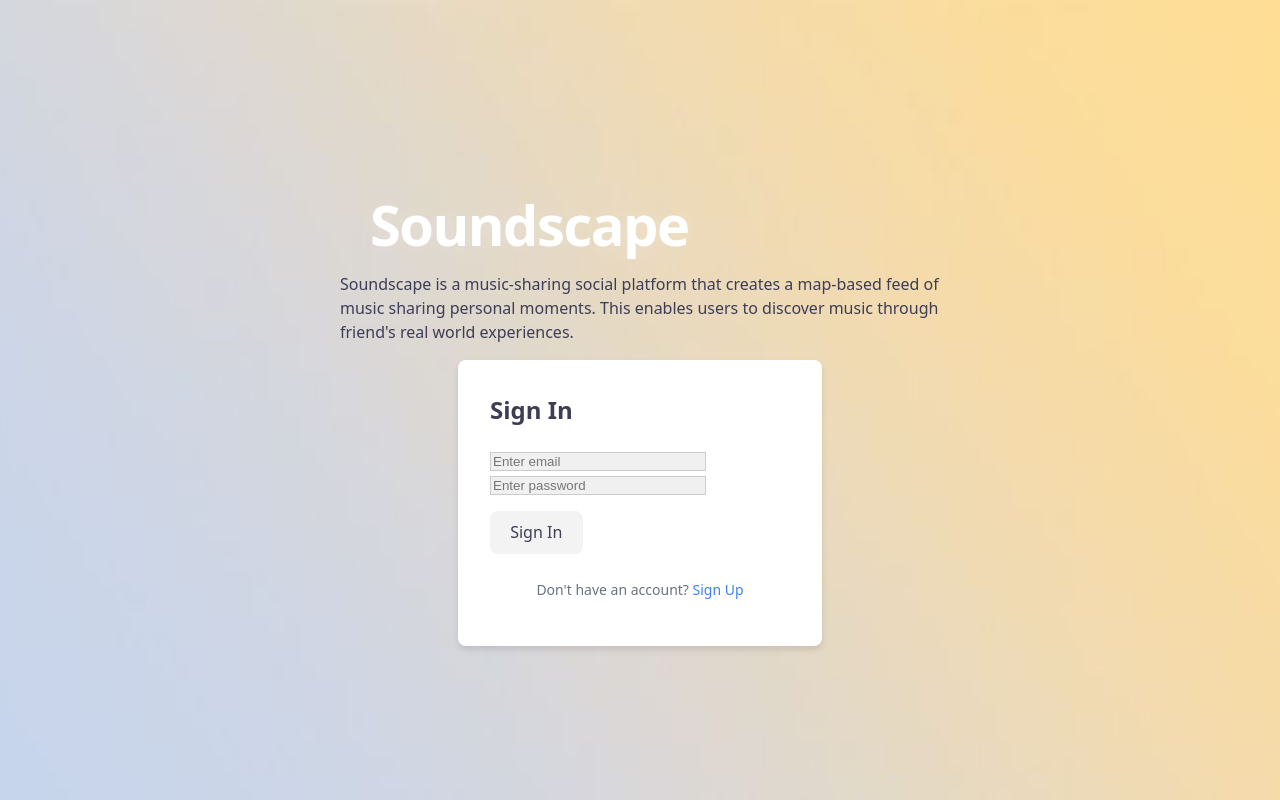
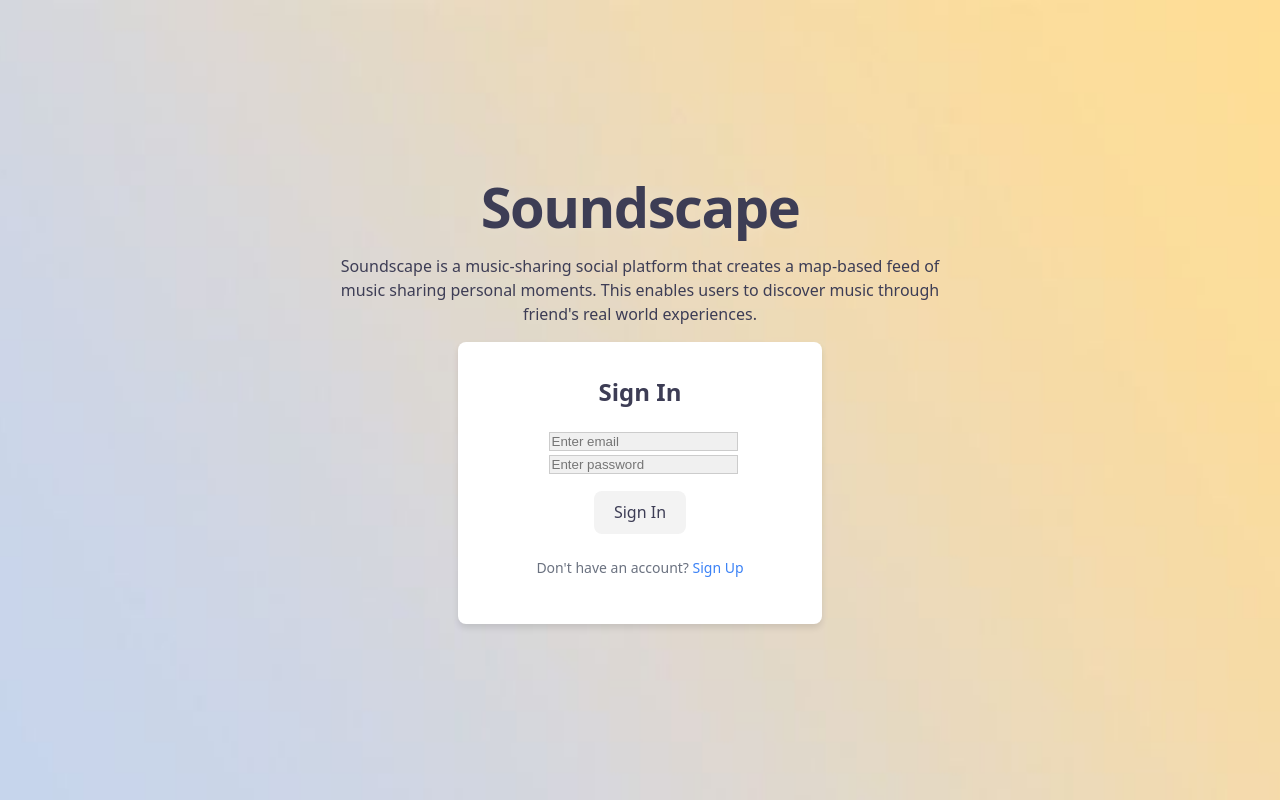
Before and after one commit to jmcelhone/Soundscape, a React (Vite) app in the folder client/: page / in a window 1280 px wide. Built offline with nearby package versions, Linux system fonts and the light colour scheme; no server answers.

Commit message:
fixed some styling affecting landing page alignment

```diff
--- a/client/src/style/App.css
+++ b/client/src/style/App.css
@@ -65,12 +65,7 @@
   align-items: center;
   justify-content: center;
   color: #3d3d55;
-}
-
-.landing-content h1 {
-  width: 100%;
-  margin-top: 0;
-  margin-bottom: 0;
+  text-align: center;
 }
 
 .App {
@@ -95,3 +90,10 @@
   letter-spacing: -1.5px;
   text-shadow: 0 0 20px rgba(255, 255, 255, 0.2);
 }
+
+.landing-content h1 {
+  color: #3d3d55;
+  width: 100%;
+  margin: 0;
+  text-align: center;
+}
--- a/client/src/style/Login.css
+++ b/client/src/style/Login.css
@@ -5,6 +5,10 @@
   box-shadow: 0 4px 6px rgba(0, 0, 0, 0.1);
   width: 100%;
   max-width: 300px;
+  display: flex;
+  flex-direction: column;
+  justify-content: center;
+  align-items: center;
 }
 
 .error-message {
@@ -22,7 +26,6 @@
 }
 
 .toggle-link {
-  margin-top: 1rem;
   text-align: center;
   font-size: 0.875rem;
   color: #6b7280;
@@ -65,9 +68,17 @@ input, textarea, select {
   }
 
 input {
-  width: 70%;
+  width: 100%;
+  display: block;
+  margin: 2px auto;
 }
 
 form > button {
   margin-top: 15px;
   }
+
+form {
+  display: flex;
+  flex-direction: column;
+  align-items: center;
+}
```
